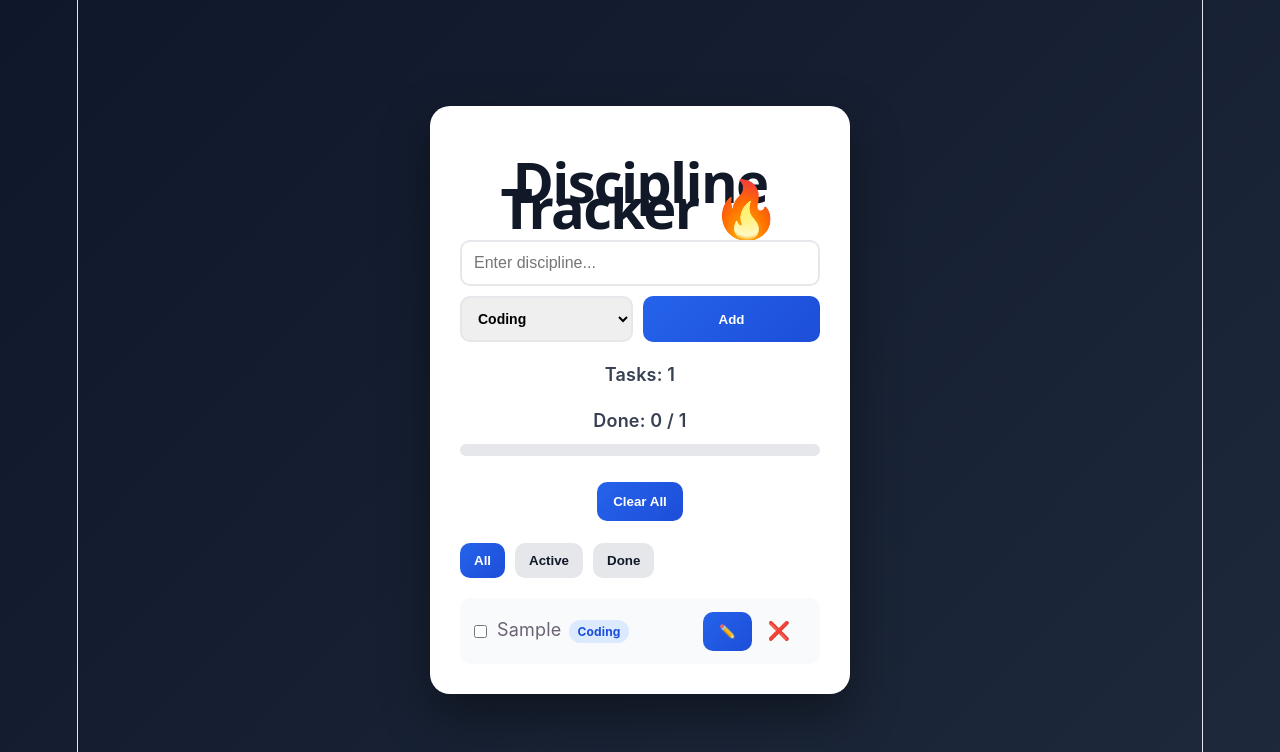
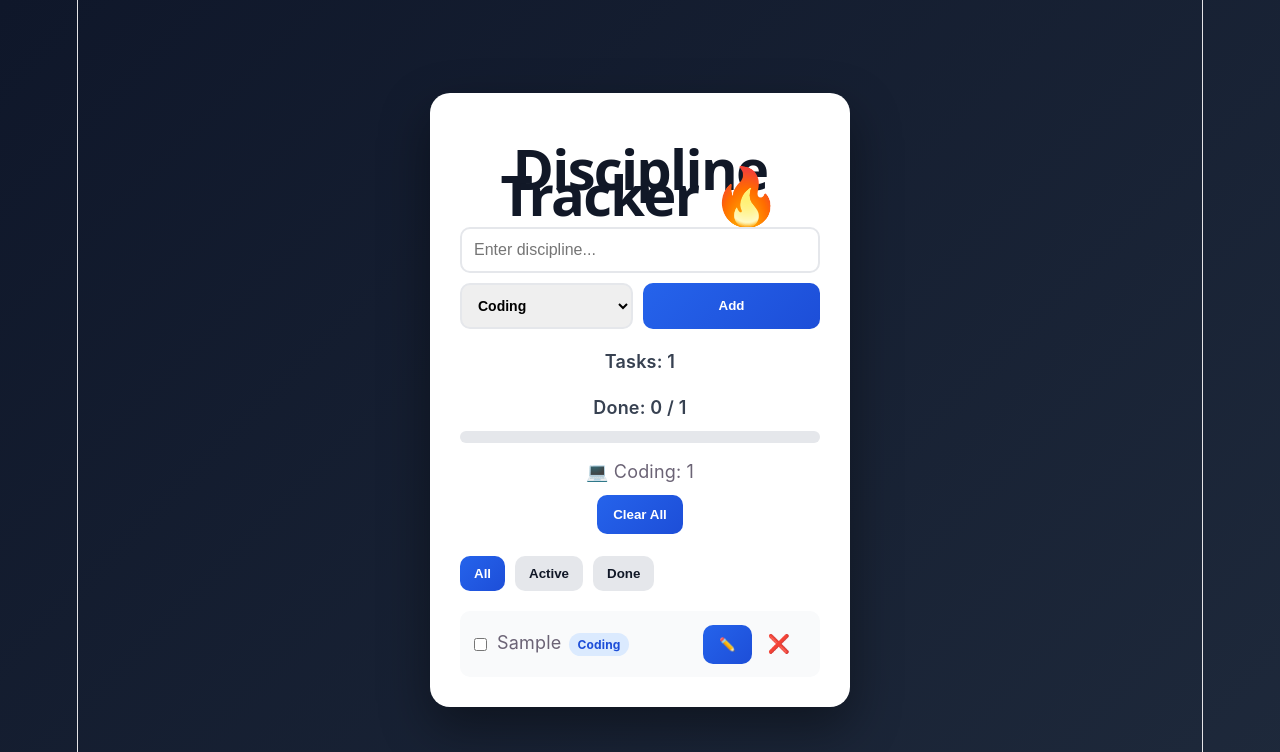
Before and after one commit to evolflow/js-journey-part-2, a React (Vite) app: page / in a window 1280 px wide. Both pictures are taken after typing "Sample" into the empty fields and a click on the button "Add". Shown: the top 752 px of the page. Built offline with nearby package versions, Linux system fonts and the light colour scheme.

Commit message:
Session 32: add category stats and emoji

```diff
--- a/src/App.jsx
+++ b/src/App.jsx
@@ -24,6 +24,11 @@ function App() {
   const doneCount = tasks.filter((task) => task.done).length;
   const progressPercent =
     tasks.length === 0 ? 0 : (doneCount / tasks.length) * 100;
+  const categoryCount = tasks.reduce((acc, task) => {
+    const cat = task.category || "Life";
+    acc[cat] = (acc[cat] || 0) + 1;
+    return acc;
+  }, {});
 
   return (
     <div className="app">
@@ -42,6 +47,18 @@ function App() {
             className="progress-fill"
             style={{ width: `${progressPercent}%` }}
           ></div>
+        </div>
+
+        <div className="category-stats">
+          {Object.entries(categoryCount).map(([cat, count]) => (
+            <p key={cat}>
+              {cat === "Coding" && "💻 "}
+              {cat === "Dance" && "🕺 "}
+              {cat === "Workout" && "🏋️ "}
+              {cat === "Life" && "🌱 "}
+              {cat}: {count}
+            </p>
+          ))}
         </div>
 
         <button
```
